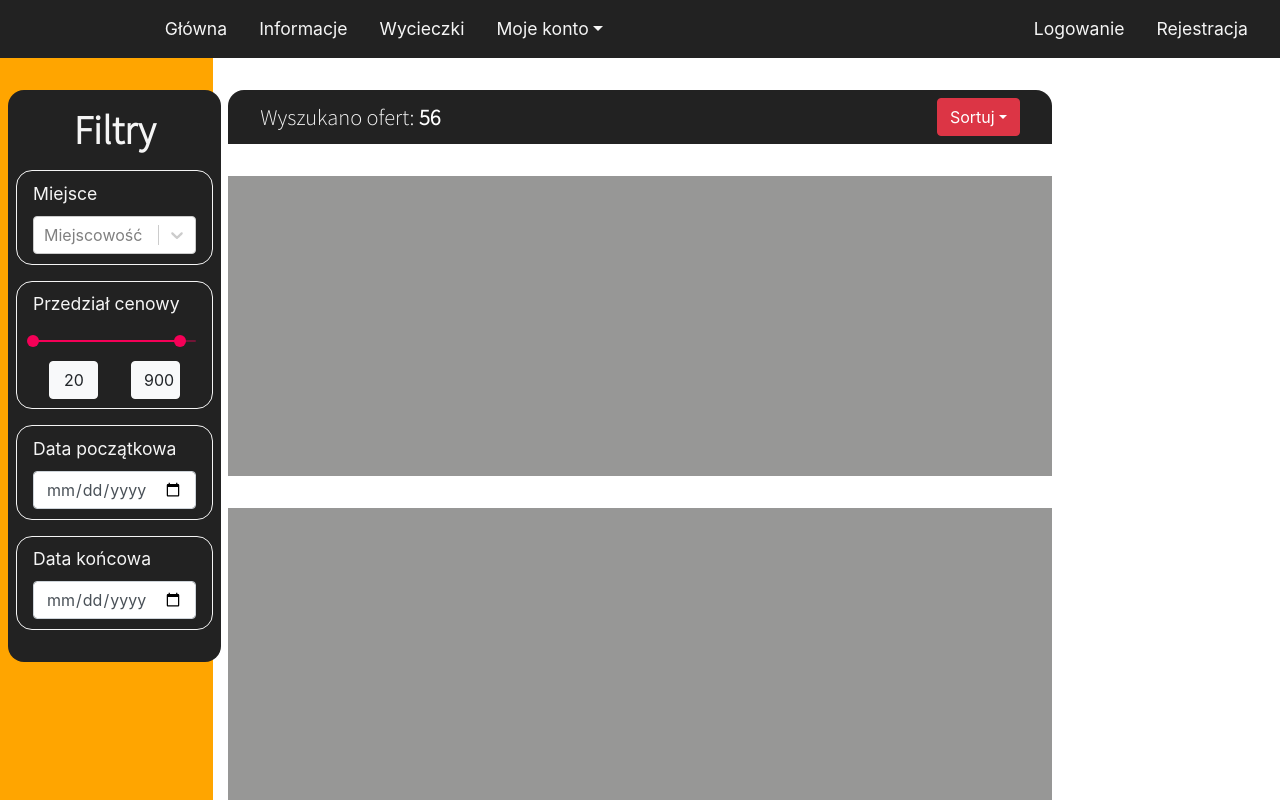
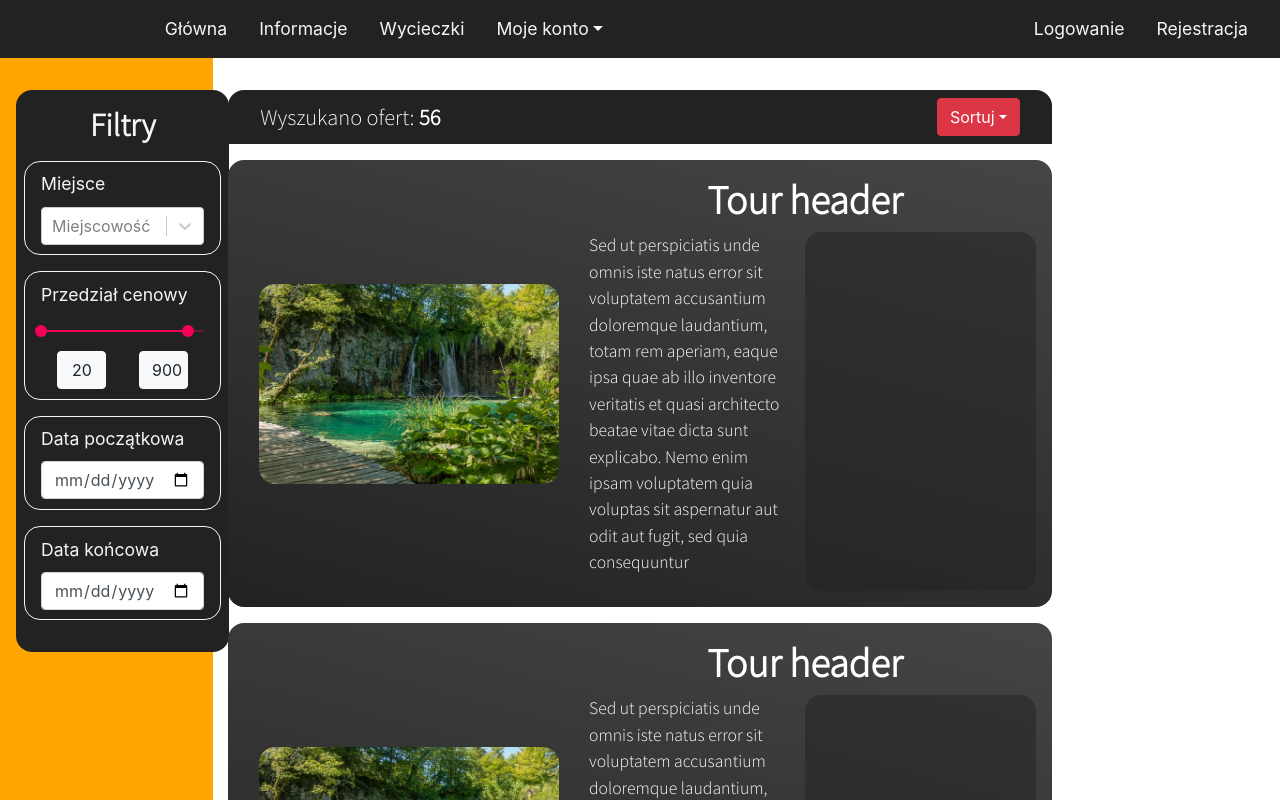
Before and after one commit to navuyi/Praca-Inzynierska-2022, a React (Create React App) app: page /tours in a window 1280 px wide. Shown: the top 800 px of the page. Built offline with nearby package versions, Linux system fonts and the light colour scheme.

Commit message:
tour search-tour panel

```diff
--- a/src/App.js
+++ b/src/App.js
@@ -34,7 +34,7 @@ import './styles/newMessage.css';
 import './styles/oldMessages.css';
 import './styles/sentMessages.css';
 import './styles/deletedMessages.css';
-
+import './styles/toursTourPanel.css';
 
 
 
--- /dev/null
+++ b/src/components/Tours/ToursTourPanel.js
@@ -0,0 +1,32 @@
+import React from "react"
+import {Container, Row, Col, Button} from "react-bootstrap"
+import image from "../../images/home/tour01.jpg"
+
+const ToursTourPanel = (props) => {
+
+
+    return(
+        <Row className={"toursTourPanel"}>
+            <Col xl={5} className={"d-flex flex-column align-items-center justify-content-center"}>
+                <img src={image} alt={""} className={"tour-panel-main-img"}/>
+            </Col>
+            <Col xl={7}>
+                <Row>
+                    <h1 className={"tour-panel-header"}> Tour header</h1>
+                </Row>
+                <Row>
+                    <Col xl={6}>
+                        <p className={"tour-panel-description"}>
+                            Sed ut perspiciatis unde omnis iste natus error sit voluptatem accusantium doloremque laudantium, totam rem aperiam, eaque ipsa quae ab illo inventore veritatis et quasi architecto beatae vitae dicta sunt explicabo. Nemo enim ipsam voluptatem quia voluptas sit aspernatur aut odit aut fugit, sed quia consequuntur
+                        </p>
+                    </Col>
+                    <Col xl={6} className={"tour-panel-info d-flex flex-column align-items-center justify-content-center"}>
+                        <p></p>
+                    </Col>
+                </Row>
+            </Col>
+        </Row>
+    )
+}
+
+export default ToursTourPanel
--- a/src/pages/Tours.js
+++ b/src/pages/Tours.js
@@ -8,7 +8,7 @@ import Select from "react-select"
 import TourPlacesSelect from "../components/TourPlacesSelect";
 
 import ToursPriceSlider from "../components/Tours/ToursPriceSlider";
-
+import ToursTourPanel from "../components/Tours/ToursTourPanel";
 
 
 
@@ -86,16 +86,18 @@ function Tours(){
                             </DropdownButton>
                         </div>
                         <div className={"center-body"}>
-                            <div className={"tour-panel"}>
+                            <ToursTourPanel
 
-                            </div>
-                            <div className={"tour-panel"}>
+                            />
+                            <ToursTourPanel
 
-                            </div>
-                            <div className={"tour-panel"}>
+                            />
+                            <ToursTourPanel
 
-                            </div>
+                            />
+                            <ToursTourPanel
 
+                            />
                         </div>
                         <div className={"center-footer"}>
                             <Button> Paginacja here </Button>
--- a/src/styles/tours.css
+++ b/src/styles/tours.css
@@ -11,7 +11,7 @@
 
     padding: 1em 0.5em;
     border-radius: 1em;
-    margin: 0 0.5em;
+    margin: 0 1em;
 }
 .tours .tours-filters-container h1{
     text-align: center;
@@ -19,6 +19,7 @@
     font-family: 'Source Sans Pro', sans-serif;
     font-weight: 600;
     color: whitesmoke;
+    font-size: 2rem;
 }
 .tours-filters-container .tours-filters-element{
     margin: 1em 0;
--- /dev/null
+++ b/src/styles/toursTourPanel.css
@@ -0,0 +1,35 @@
+.toursTourPanel{
+    background-image: linear-gradient(15deg, rgb(34,34,34), rgb(69, 69, 69));
+    transition-duration: 0.3s;
+    cursor: pointer;
+    user-select: none;
+
+    margin: 1em 0;
+    padding: 1em 1em;
+
+    border-radius: 1em;
+
+    color: white;
+    font-family: 'Source Sans Pro', sans-serif;
+}
+.toursTourPanel:hover{
+    background-image: linear-gradient(15deg, #b47901, #d99d03);
+    background-image: linear-gradient(15deg, #004187, #308dff);
+}
+
+.toursTourPanel .tour-panel-main-img{
+    width: 100%;
+    border-radius: 1em;
+}
+.toursTourPanel .tour-panel-header{
+    width: 100%;
+    text-align: center;
+    font-weight: bold;
+}
+.toursTourPanel .tour-panel-description{
+    font-size: 1.1rem;
+}
+.toursTourPanel .tour-panel-info{
+    background-color: rgba(34,34,34, 0.5);
+    border-radius: 1em;
+}
```
